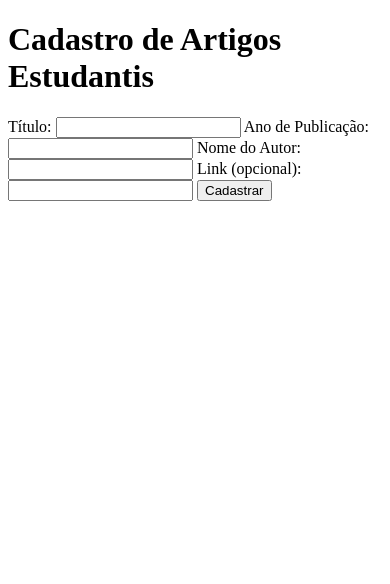
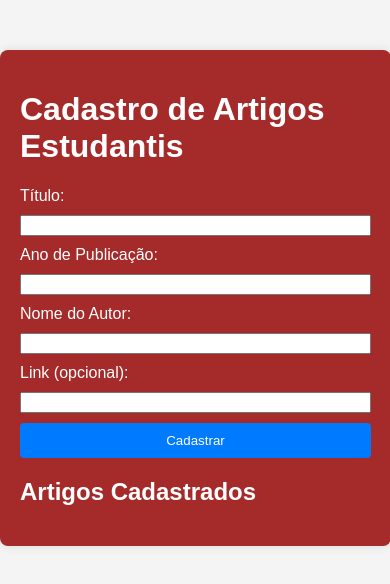
Before and after one commit to Amadeudev/PaginaDeCadastro-PdA, a plain HTML site: page base.html in a window 390 px wide. Drawn offline with Linux system fonts and the light colour scheme.

Commit message:
Adição de estilo

```diff
--- a/base.html
+++ b/base.html
@@ -24,8 +24,10 @@
         <input type="text" id="link">
 
         <button type="button" onclick="cadastrarArtigo()">Cadastrar</button>
+
     </form>
 
+    <h2>Artigos Cadastrados</h2>
     <ul id="listaArtigos"></ul>
 </div>
   <script src="script.js"></script>
--- a/style.css
+++ b/style.css
@@ -0,0 +1,57 @@
+body {
+    font-family: Arial, sans-serif;
+    background-color: #f4f4f4;
+    color: white;
+    margin: 0;
+    padding: 0;
+}
+
+.container {
+    max-width: 600px;
+    margin: 50px auto;
+    background-color: brown;
+    padding: 20px;
+    border-radius: 8px;
+    box-shadow: 0 0 10px rgba(0, 0, 0, 0.1);
+}
+
+form {
+    display: grid;
+    gap: 10px;
+}
+
+button {
+    background-color: #007bff;
+    color: #fff;
+    border: none;
+    padding: 10px 20px;
+    border-radius: 4px;
+    cursor: pointer;
+}
+
+ul {
+    list-style: none;
+    padding: 0;
+}
+
+li {
+    margin-bottom: 10px;
+    border: 1px solid #ddd;
+    padding: 10px;
+    border-radius: 4px;
+}
+
+li button {
+    background-color: #dc3545;
+    color: #fff;
+    border: none;
+    padding: 5px 10px;
+    margin-left: 10px;
+    cursor: pointer;
+}
+
+@media only screen and (max-width: 600px) {
+    .container {
+        width: 90%;
+    }
+}
```
